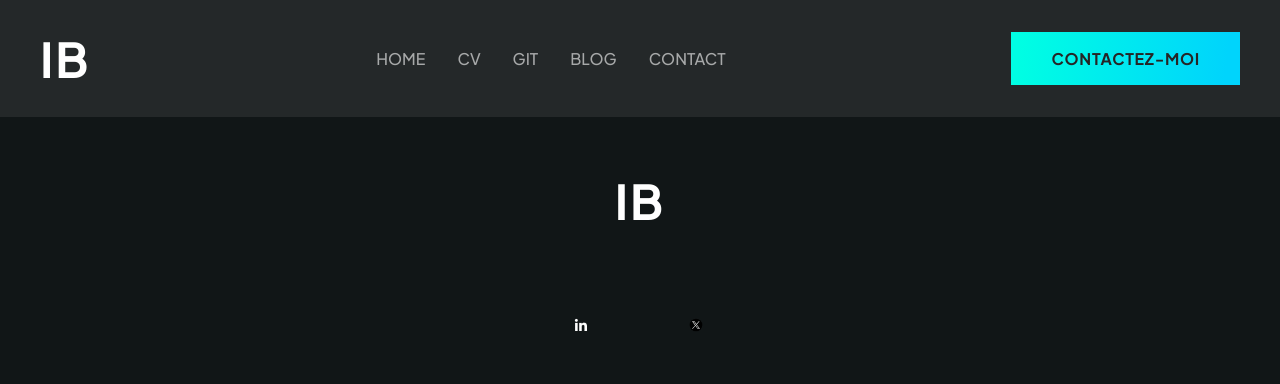
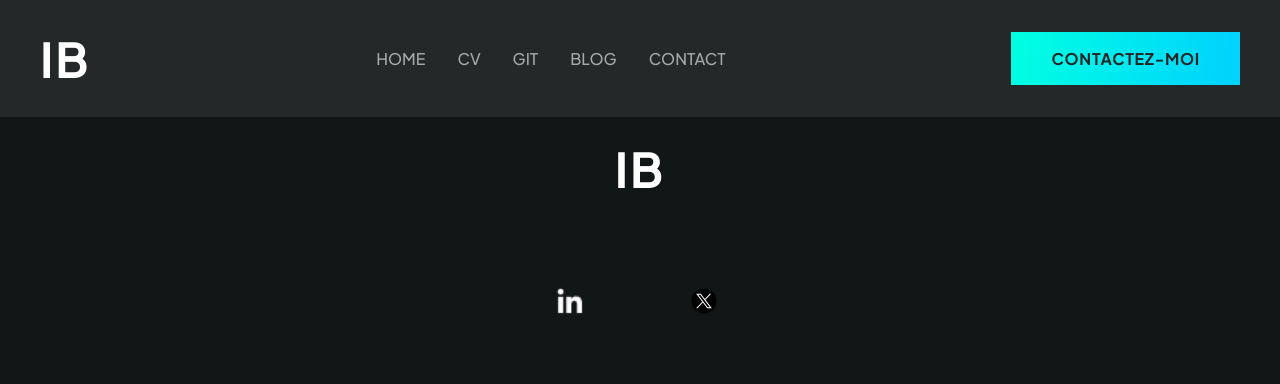
Before and after one commit to Balidriss/MyPage, a PHP site: page /blog.php in a window 1280 px wide. Shown: the top 384 px of the page. Run offline with PHP 8.4, Linux system fonts and the light colour scheme; style sheets or scripts are compiled from the project's sources.

Commit message:
adjust footer style

```diff
--- a/public/styles/blog-style.css
+++ b/public/styles/blog-style.css
@@ -145,12 +145,12 @@
   padding: 1rem;
 }
 footer > * {
-  margin: 2rem;
+  margin-bottom: 2rem;
 }
 footer .socials {
   text-align: center;
 }
 footer .socials > * {
-  height: 1rem;
+  height: 2rem;
   margin: 3rem;
 }/*# sourceMappingURL=blog-style.css.map */
--- a/public/styles/index-style.css
+++ b/public/styles/index-style.css
@@ -505,12 +505,12 @@
   padding: 1rem;
 }
 footer > * {
-  margin: 2rem;
+  margin-bottom: 2rem;
 }
 footer .socials {
   text-align: center;
 }
 footer .socials > * {
-  height: 1rem;
+  height: 2rem;
   margin: 3rem;
 }/*# sourceMappingURL=index-style.css.map */
--- a/public/styles/projects-style.css
+++ b/public/styles/projects-style.css
@@ -186,12 +186,12 @@
   padding: 1rem;
 }
 footer > * {
-  margin: 2rem;
+  margin-bottom: 2rem;
 }
 footer .socials {
   text-align: center;
 }
 footer .socials > * {
-  height: 1rem;
+  height: 2rem;
   margin: 3rem;
 }/*# sourceMappingURL=projects-style.css.map */
--- a/styles/scss/partials/footer.scss
+++ b/styles/scss/partials/footer.scss
@@ -1,6 +1,6 @@
 footer {
     &>* {
-        margin: 2rem;
+        margin-bottom: 2rem;
     }
 
     text-align: center;
@@ -10,7 +10,7 @@
 
 
         &>* {
-            height: 1rem;
+            height: 2rem;
             margin: 3rem;
         }
     }
```
